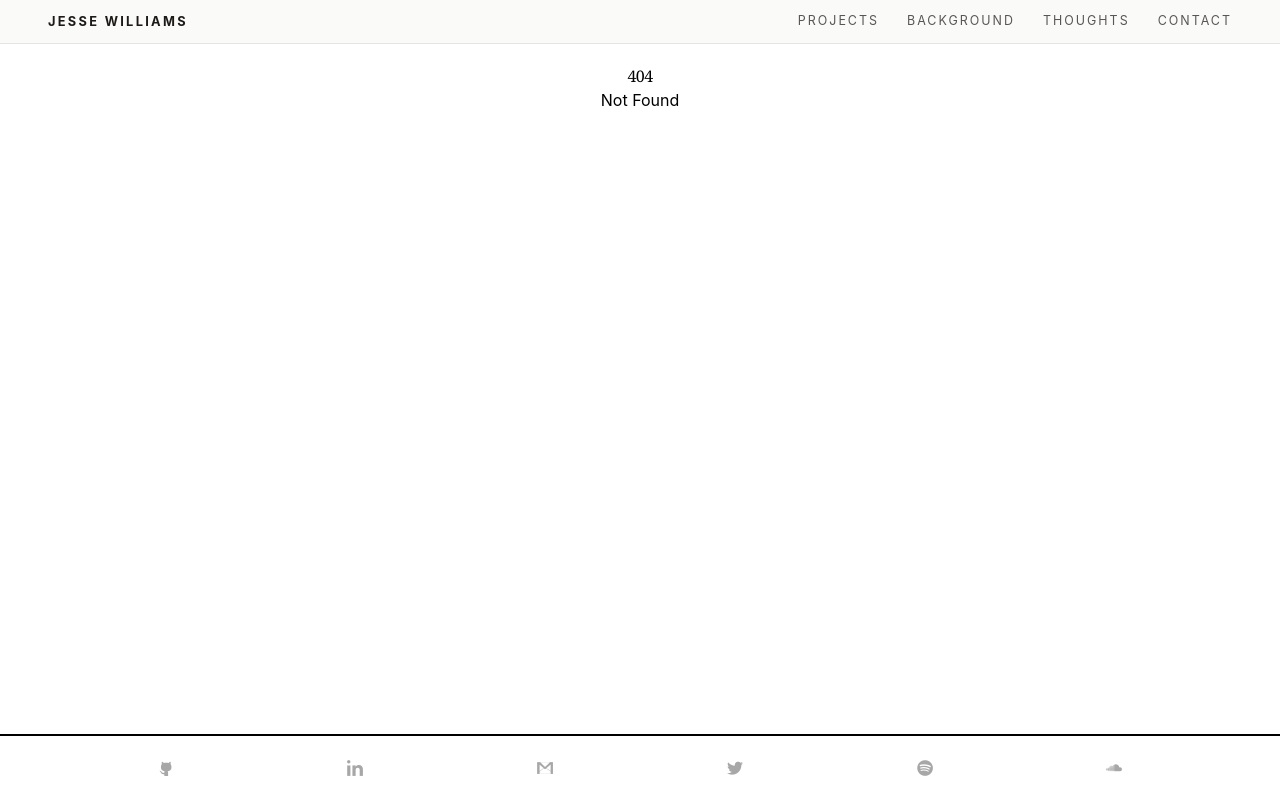
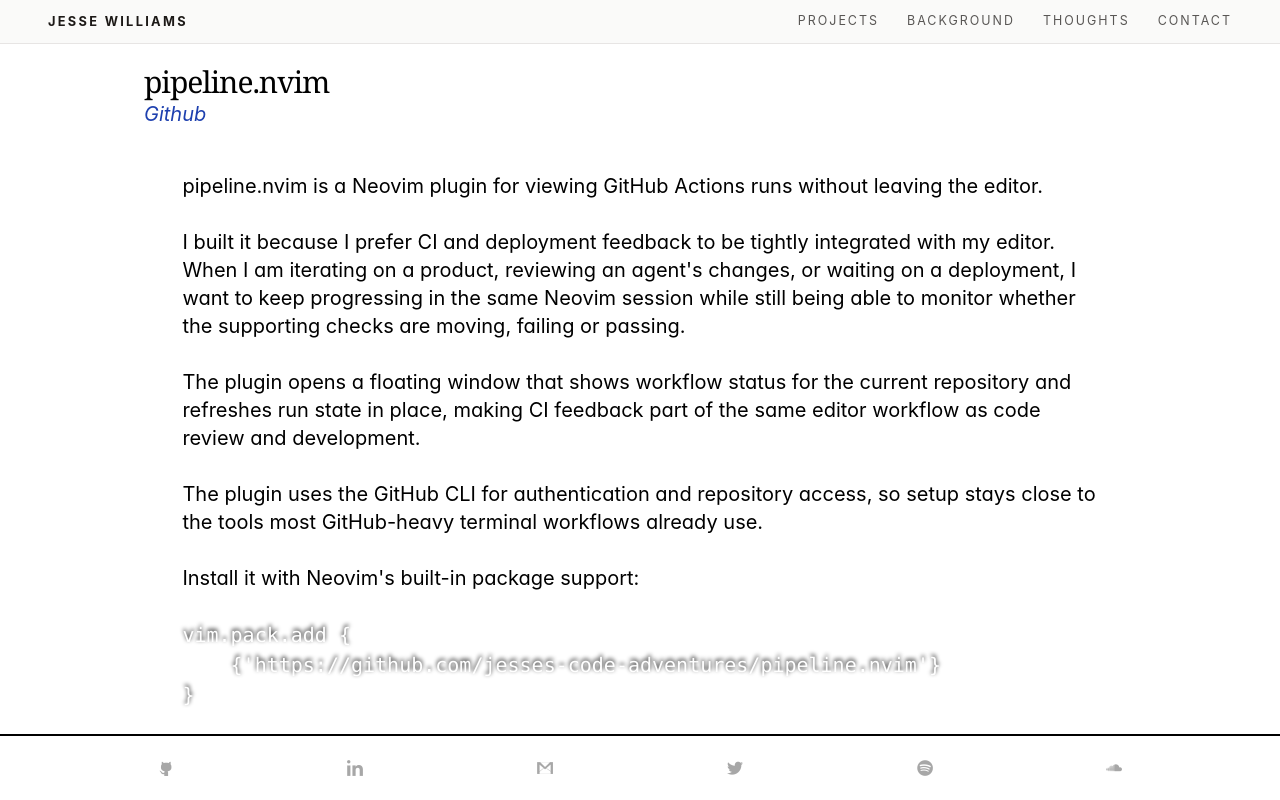
Before and after one commit to jesses-code-adventures/portfolio, a SvelteKit app: page /projects/pipeline.nvim in a window 1280 px wide. Before the commit this address had no page. Built offline with nearby package versions, Linux system fonts and the light colour scheme.

Commit message:
add pipeline.nvim

```diff
--- a/src/lib/ProjectView.svelte
+++ b/src/lib/ProjectView.svelte
@@ -15,21 +15,13 @@
 	<h1 class="text-left text-3xl lg:pl-24">{name}</h1>
 	<div class="text-left lg:pl-24">
 		{#if web_url}
-			<a
-				href={web_url}
-				target="_blank"
-				class="text-left text-xl italic text-stone-800 dark:text-stone-200">Website</a
-			>
+			<a href={web_url} target="_blank" class="hyperlink text-left text-xl italic">Website</a>
 		{/if}
 		{#if web_url && github_url}
 			<span> | </span>
 		{/if}
 		{#if github_url}
-			<a
-				href={github_url}
-				target="_blank"
-				class="text-left text-xl italic text-stone-800 dark:text-stone-200">Github</a
-			>
+			<a href={github_url} target="_blank" class="hyperlink text-left text-xl italic">Github</a>
 		{/if}
 	</div>
 	{#if images.length > 0}
--- a/src/routes/+page.svelte
+++ b/src/routes/+page.svelte
@@ -23,6 +23,11 @@
 	];
 
 	const projects = [
+		[
+			'pipeline.nvim',
+			'Neovim floating window for tracking GitHub Actions pipeline status',
+			'/projects/pipeline.nvim/'
+		],
 		[
 			'treeai',
 			'Go workflow tool for agentic coding with git worktrees and tmux',
@@ -123,7 +128,7 @@
 				<a
 					class="border-t border-stone-300 py-4 transition-colors hover:text-amber-700 dark:border-stone-700 dark:hover:text-amber-300"
 					href={url}
-					target="_blank"
+					target={url.startsWith('http') ? '_blank' : undefined}
 					rel="noreferrer"
 				>
 					<h3 class="text-xl xl:text-2xl">{name}</h3>
--- a/src/routes/projects/+page.svelte
+++ b/src/routes/projects/+page.svelte
@@ -26,6 +26,12 @@
 		{
 			title: 'Neovim and editor tooling',
 			items: [
+				{
+					name: 'pipeline.nvim',
+					url: '/projects/pipeline.nvim/',
+					detail:
+						'Floating Neovim UI for checking GitHub Actions pipeline status without leaving the editor.'
+				},
 				{
 					name: 'nvim-minimal',
 					url: 'https://github.com/jesses-code-adventures/nvim-minimal',
--- /dev/null
+++ b/src/routes/projects/pipeline.nvim/+page.svelte
@@ -0,0 +1,43 @@
+<script>
+	import ProjectView from '$lib/ProjectView.svelte';
+
+	const name = 'pipeline.nvim';
+	const content = `
+pipeline.nvim is a Neovim plugin for viewing GitHub Actions runs without leaving the editor.
+
+I built it because I prefer CI and deployment feedback to be tightly integrated with my editor. When I am iterating on a product, reviewing an agent's changes, or waiting on a deployment, I want to keep progressing in the same Neovim session while still being able to monitor whether the supporting checks are moving, failing or passing.
+
+The plugin opens a floating window that shows workflow status for the current repository and refreshes run state in place, making CI feedback part of the same editor workflow as code review and development.
+
+The plugin uses the GitHub CLI for authentication and repository access, so setup stays close to the tools most GitHub-heavy terminal workflows already use.
+
+Install it with Neovim's built-in package support:
+
+<pre class="z-0"><code class="language-lua z-0">vim.pack.add {
+    {'https://github.com/jesses-code-adventures/pipeline.nvim'}
+}
+
+require('pipeline').setup({
+    exclude_organisations = {"microsoft", "google"}
+})
+
+vim.keymap.set('n', '&lt;leader&gt;pl', ':Pipeline open&lt;CR&gt;')</code></pre>
+
+Once installed, run <span class="italic">:Pipeline open</span> to open the pipeline viewer.
+`;
+	const github_url = 'https://github.com/jesses-code-adventures/pipeline.nvim';
+	/** @type {Array<import('$lib/Image.svelte')>} */
+	const images = [];
+</script>
+
+<svelte:head>
+	<title>pipeline.nvim - Jesse Williams</title>
+	<meta
+		name="description"
+		content="A Neovim plugin for viewing GitHub Actions pipeline status in a floating editor window."
+	/>
+	<link href="/prism.css" rel="stylesheet" />
+	<script src="/prism.js" defer></script>
+</svelte:head>
+
+<ProjectView {name} {content} web_url={null} {github_url} {images} />
```
